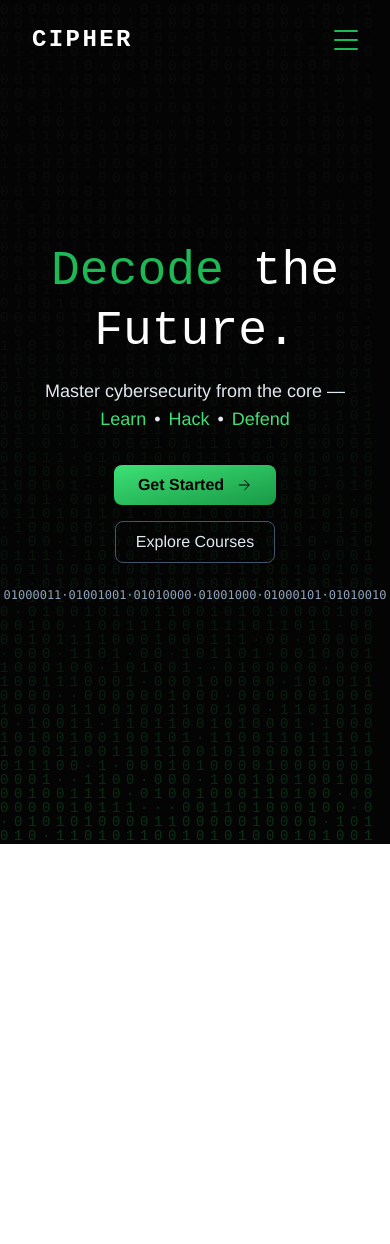
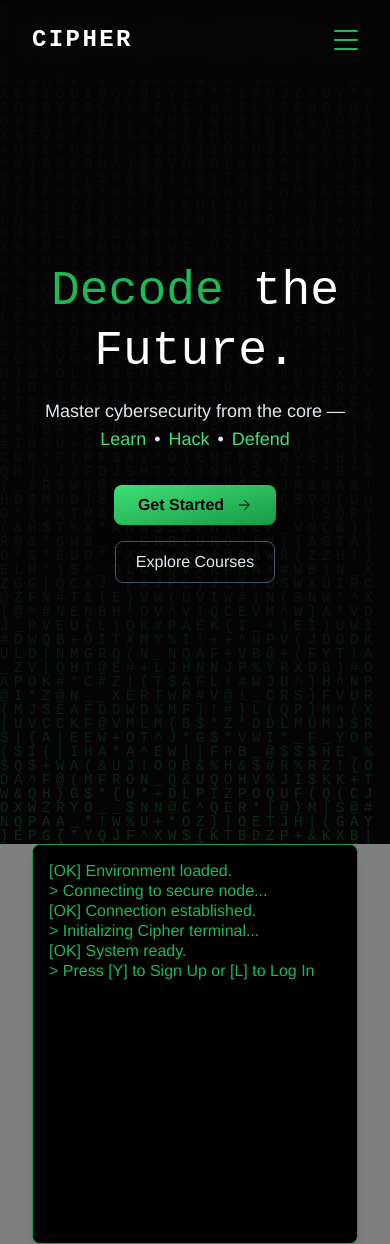
Before and after one commit to Xpektra7/Cipher, a React (Vite) app: page / in a window 390 px wide. Before the commit the page ends 844 px from the top, so only its background shows below. Built offline with nearby package versions, Linux system fonts and the light colour scheme; a web font is replaced by a local one.

Commit message:
refactored hero section to only display watermark on non-mobile devices

```diff
--- a/src/App.jsx
+++ b/src/App.jsx
@@ -1,3 +1,4 @@
+import HackTerminal from "./HackTerminal";
 import Header from "./header";
 import Hero from "./hero";
 import MatrixRain from "./Matrix";
@@ -11,6 +12,7 @@ export default function App() {
       {/* Header */}
       <Header/>
       <Hero/>
+      <HackTerminal/>
     </main>
     </>
   )
--- a/src/Matrix.jsx
+++ b/src/Matrix.jsx
@@ -9,7 +9,7 @@ export default function MatrixRain() {
     canvas.width = window.innerWidth;
     canvas.height = window.innerHeight;
 
-    const letters = "01000011·01001001·01010000·01001000·01000101·01010010";
+    const letters = "ABCDEFGHIJKLMNOPQRSTUVWXYZ!@#$%^&*()_+}{|";
     const fontSize = 14;
     const columns = canvas.width / fontSize;
     const drops = Array(Math.floor(columns)).fill(1);
@@ -31,5 +31,5 @@ export default function MatrixRain() {
     return () => clearInterval(interval);
   }, []);
 
-  return <canvas ref={canvasRef} className="fixed top-0 left-0 w-full h-full -z-10" />;
+  return <canvas ref={canvasRef} className="fixed top-0 left-0 w-full h-[100%] -z-10" />;
 }
--- a/src/header.jsx
+++ b/src/header.jsx
@@ -1,11 +1,14 @@
-import { useState } from "react";
+import { useEffect, useState } from "react";
 
 export default function Header() {
   const [open, setOpen] = useState(false);
   const links = ["Home", "Courses", "About", "Contact"];
 
+
+
+
   return (
-    <header className="w-full fixed top-0 right-0 px-8 md:px-16 flex items-center justify-between py-6 bg-transparent z-50">
+    <header className={`w-full fixed top-0 right-0 px-8 md:px-16 flex items-center justify-between py-6 ${window.scrollY > 100 ? 'bg-red-800' : 'bg-transparent'} backdrop-blur-md z-50`}>
       <h1 className="text-2xl font-bold tracking-widest">CIPHER</h1>
 
       {/* Desktop Nav */}
--- a/src/hero.jsx
+++ b/src/hero.jsx
@@ -52,7 +52,7 @@ export default function Hero() {
         </div>
 
         {/* small binary watermark line */}
-        <div className="mt-6 text-xs text-slate-400 font-mono select-none">
+        <div className="hidden md:inline-block mt-6 text-xs tracking-widest text-slate-400  select-none">
           01000011·01001001·01010000·01001000·01000101·01010010
         </div>
     </section>
```
Also changed, not shown: src/Courses.jsx (added).
